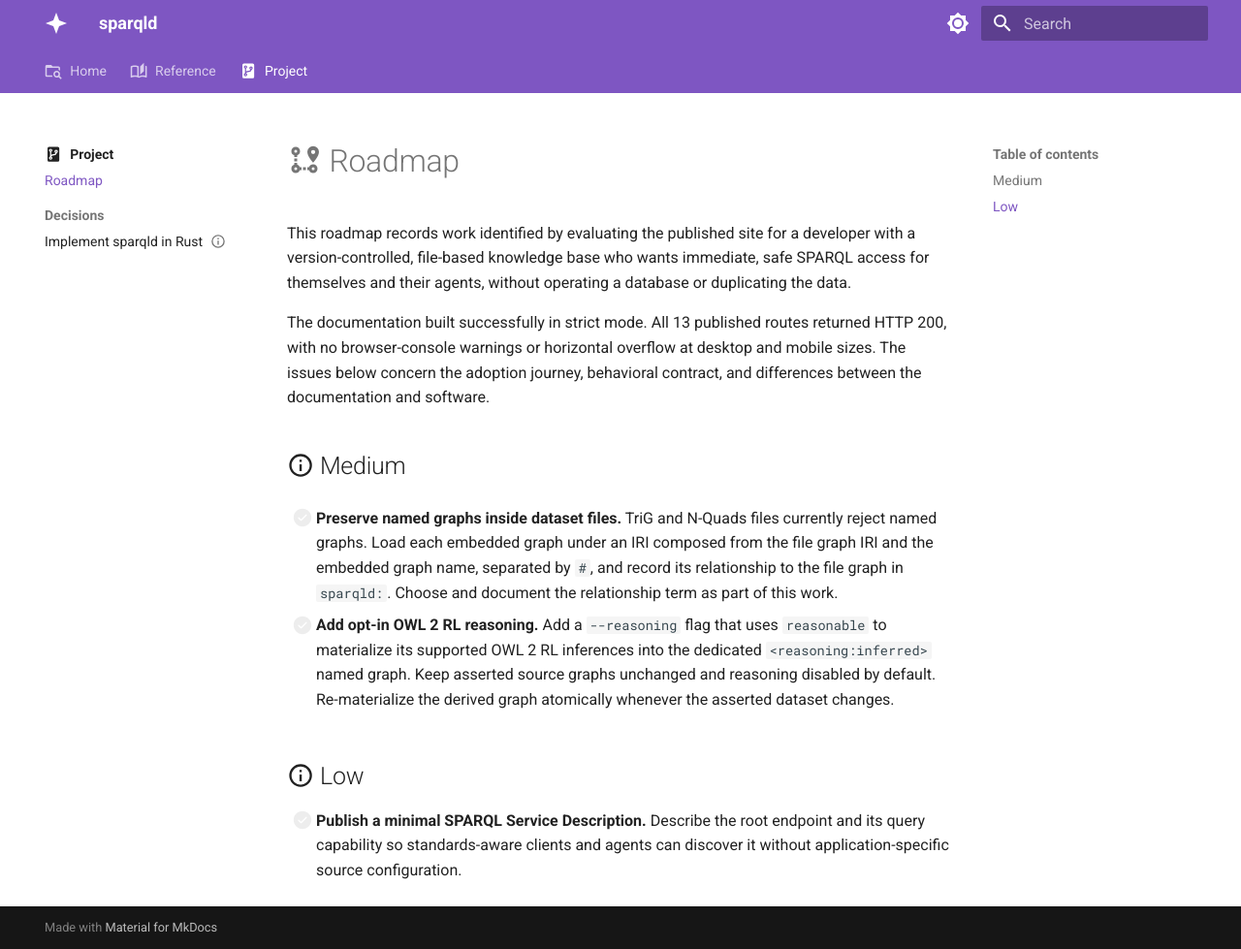
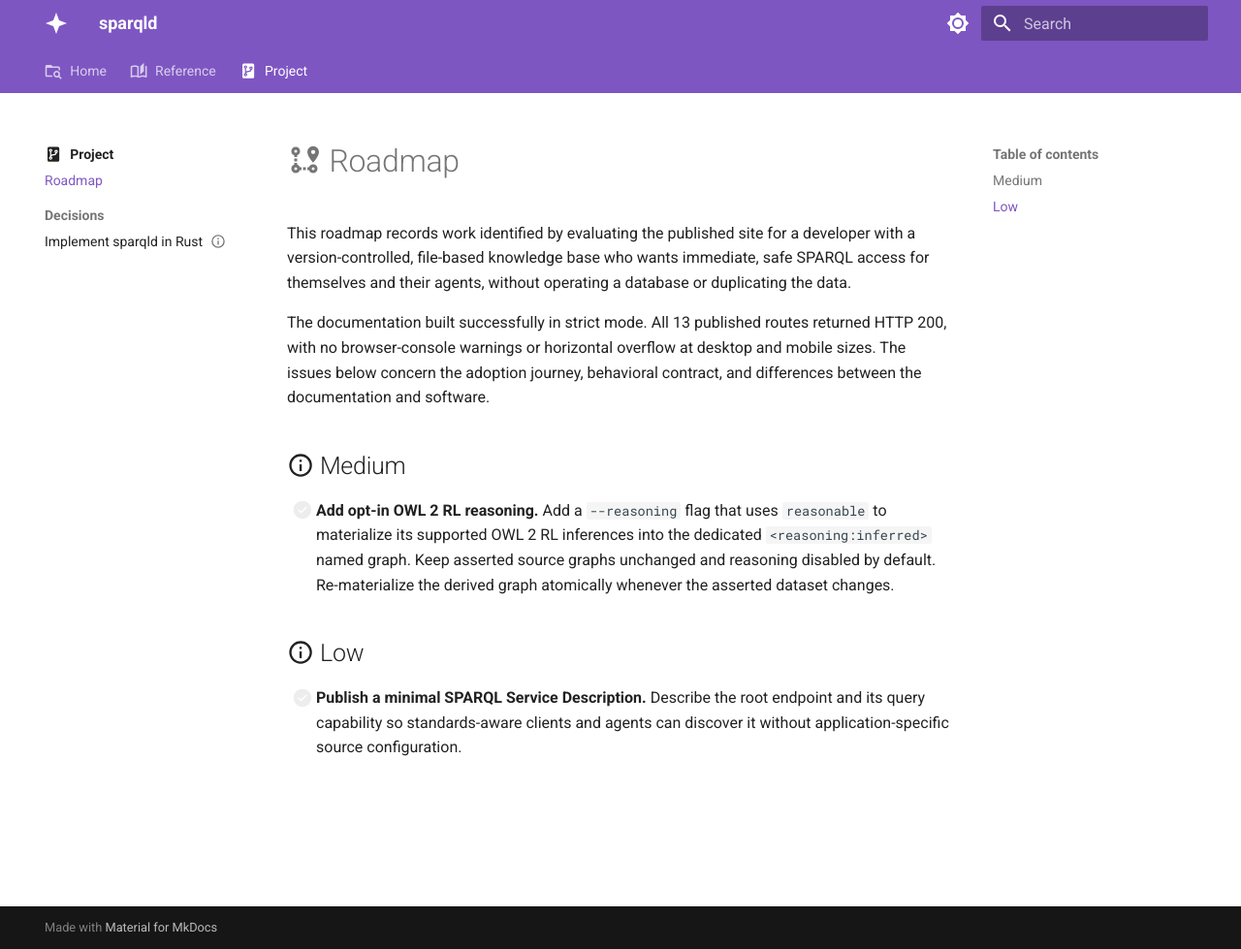
Before and after one commit to iolanta-tech/sparqld, an MkDocs documentation site: the page built from docs/project/roadmap.md, in a window 1280 px wide and 979 px high. Shown: the whole window at 97% size. Built offline with MkDocs 1.6.1 and Material for MkDocs 9.7.7, drawn with Linux system fonts in a browser that asks for light colours.

Commit message:
Refresh roadmap

```diff
--- a/docs/project/roadmap.md
+++ b/docs/project/roadmap.md
@@ -27,12 +27,6 @@
 
 ## :material-information-outline: Medium
 
-- [ ] **Preserve named graphs inside dataset files.** TriG and N-Quads files
-   currently reject named graphs. Load each embedded graph under an IRI composed
-   from the file graph IRI and the embedded graph name, separated by `#`, and
-   record its relationship to the file graph in `sparqld:`. Choose and document
-   the relationship term as part of this work.
-
 - [ ] **Add opt-in OWL 2 RL reasoning.** Add a `--reasoning` flag that uses
    `reasonable` to materialize its supported OWL 2 RL inferences into the
    dedicated `<reasoning:inferred>` named graph. Keep asserted source graphs
```
